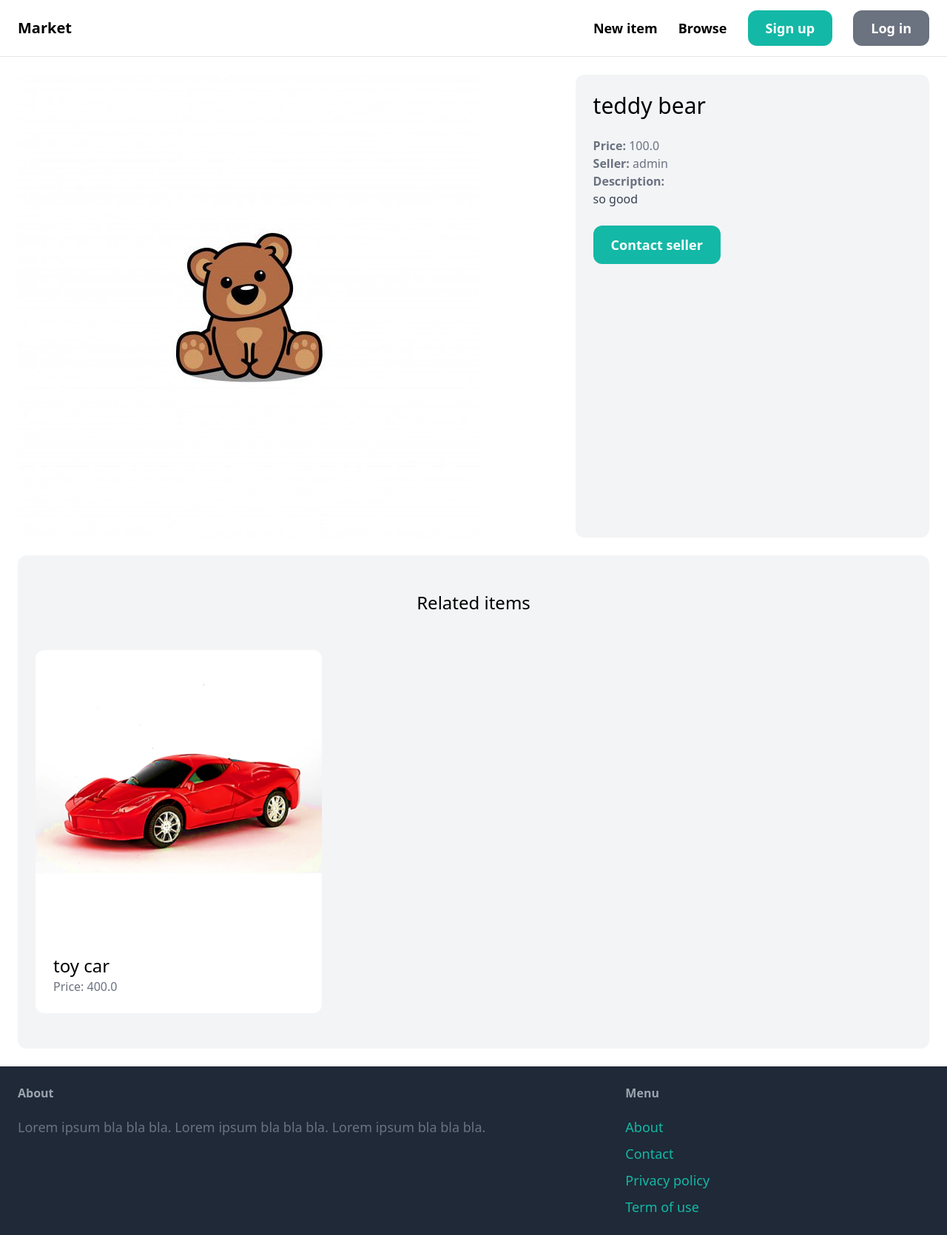
After one commit to lmahdy/Commerce-Center, a Django app: page /items/1/ in a window 1280 px wide. The commit adds this page. Shown: the whole page at 74% size. Run offline with Django 5.2, Linux system fonts and the light colour scheme; data comes from the database, SQL or seed files in the repository; both versions use the stored data as it was after the commit; some libraries are stand-ins or nearby versions.

Commit message:
fixing item details

```diff
--- a/market/core/templates/core/index.html
+++ b/market/core/templates/core/index.html
@@ -11,7 +11,7 @@ Welcome
     <div class="grid grid-cols-3 gap-3">
         {% for item in items %}
             <div>
-                <a href="#">
+                <a href=" {% url 'item:detail' item.id %} ">
                     <div>
                         <img src="{{ item.image.url }}" class="rounded-t-xl">
                     </div>
--- /dev/null
+++ b/market/item/templates/item/detail.html
@@ -0,0 +1,46 @@
+{% extends 'core/base.html' %}
+
+{% block title %}{{ item.name }}{% endblock %}
+
+{% block content %}
+<div class="grid grid-cols-5 gap-6">
+    <div class="col-span-3">
+        <img src="{{ item.image.url }}" class="rounded-xl">
+    </div>
+    <div class="col-span-2 p-6 bg-gray-100 rounded-xl">
+        <h1 class="mb-6 text-3xl">{{ item.name }}</h1>
+        <p class="text-gray-500"><strong>Price: </strong>{{ item.price }}</p>
+        <p class="text-gray-500"><strong>Seller: </strong>{{ item.created_by.username }}</p>
+
+        {% if item.description %}
+        <p class="text-gray-700">
+            <strong class="text-gray-500">Description:</strong><br>
+            {{ item.description }}
+        </p>
+    {% endif %}
+    <a href="#" class="inline-block mt-6 px-6 py-3 text-lg font-semibold bg-teal-500 text-white rounded-xl hover:bg-teal-700">Contact seller</a>
+
+        </div>
+</div>
+
+<div class="mt-6 px-6 py-12 bg-gray-100 rounded-xl">
+    <h2 class="mb-12 text-2xl text-center">Related items</h2>
+
+    <div class="grid grid-cols-3 gap-3">
+        {% for item in related_items %}
+            <div>
+                <a href="{% url 'item:detail' item.id %}">
+                    <div>
+                        <img src="{{ item.image.url }}" class="rounded-t-xl">
+                    </div>
+
+                    <div class="p-6 bg-white rounded-b-xl">
+                        <h2 class="text-2xl">{{ item.name }}</h2>
+                        <p class="text-gray-500">Price: {{ item.price }}</p>
+                    </div>
+                </a>
+            </div>
+        {% endfor %}
+    </div>
+</div>
+{% endblock %}
--- /dev/null
+++ b/market/item/urls.py
@@ -0,0 +1,10 @@
+from django.urls import path
+
+from . import views
+
+app_name = 'item'
+
+urlpatterns = [
+    path('<int:pk>/', views.detail, name='detail'),
+
+]
--- a/market/item/views.py
+++ b/market/item/views.py
@@ -1,3 +1,12 @@
-from django.shortcuts import render
+from django.shortcuts import render, get_object_or_404
+from .models import Item
 
 # Create your views here.
+def detail(request, pk):
+    item = get_object_or_404(Item, pk=pk)
+    related_items = Item.objects.filter(category=item.category, is_sold=False).exclude(pk=pk)[0:3]#0:3] means we want to show 3 items from the list of related items that we have filtered
+
+    return render(request, 'item/detail.html', {
+        'item': item,
+        'related_items': related_items
+    })
--- a/market/market/urls.py
+++ b/market/market/urls.py
@@ -17,11 +17,12 @@ Including another URLconf
 from django.conf import settings
 from django.conf.urls.static import static
 from django.contrib import admin
-from django.urls import path
+from django.urls import path, include
 from core.views import index, contact
 
 urlpatterns = [
     path("", index, name="index"),
+    path("items/", include("item.urls")),
     path("contact/", contact, name="contact"),
     path("admin/", admin.site.urls),
 ] + static(settings.MEDIA_URL, document_root=settings.MEDIA_ROOT)
```
Also changed, not shown: market/db.sqlite3, market/media/item_images/cartoyy.jpg (added).
